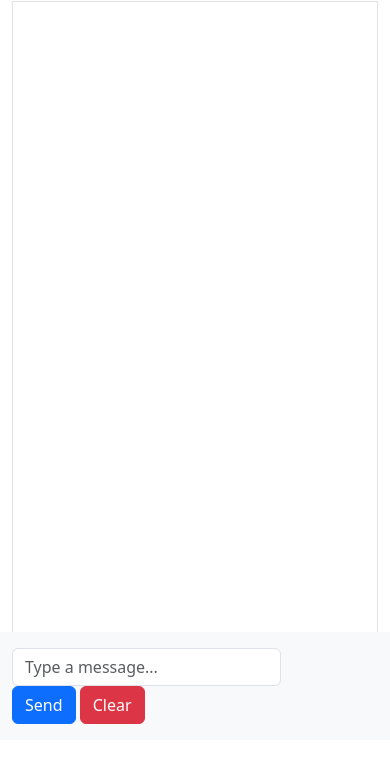
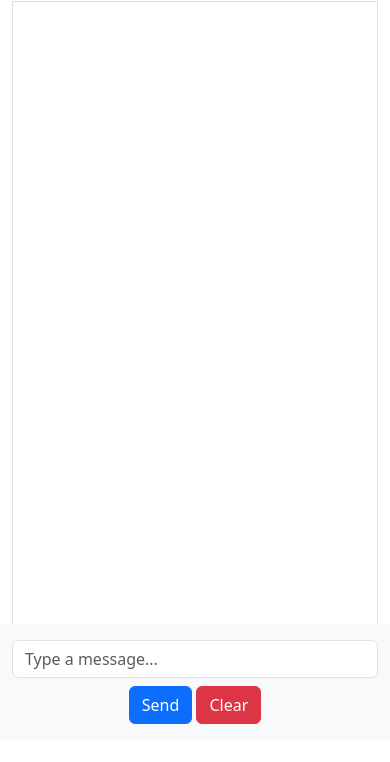
Before and after one commit to KingFakes/Chat-Bot, a website: page index.html in a window 390 px wide. Shown: the part 104-866 px from the top of the page. Drawn offline with nearby package versions, Linux system fonts and the light colour scheme.

Commit message:
Update index.html

```diff
--- a/index.html
+++ b/index.html
@@ -20,23 +20,19 @@
         <h1 class="mb-4">Chat Bot dengan OpenAI</h1>
         <div id="chat-box" class="border p-3"></div>
     </div>
-
-    <!-- Memuat input di bagian bawah -->
     <div class="fixed-bottom bg-light">
         <div class="container">
             <div class="row py-3">
-                <div class="col-9">
+                <div class="col-lg-9 col-md-8 col-12">
                     <input type="text" id="user-input" class="form-control" placeholder="Type a message...">
                 </div>
-                <div class="col-auto">
+                <div class="col-lg-3 col-md-4 col-12 text-center mt-2 mt-md-0">
                     <button onclick="sendMessage()" class="btn btn-primary">Send</button>
-                    <button onclick="clearChat()" class="btn btn-danger">Clear</button>
+                    <button onclick="clearChat()" class="btn btn-danger ml-2">Clear</button>
                 </div>
             </div>
         </div>
     </div>
-
-
     <script>
         async function sendMessage() {
             const userMessage = document.getElementById('user-input').value;
```
